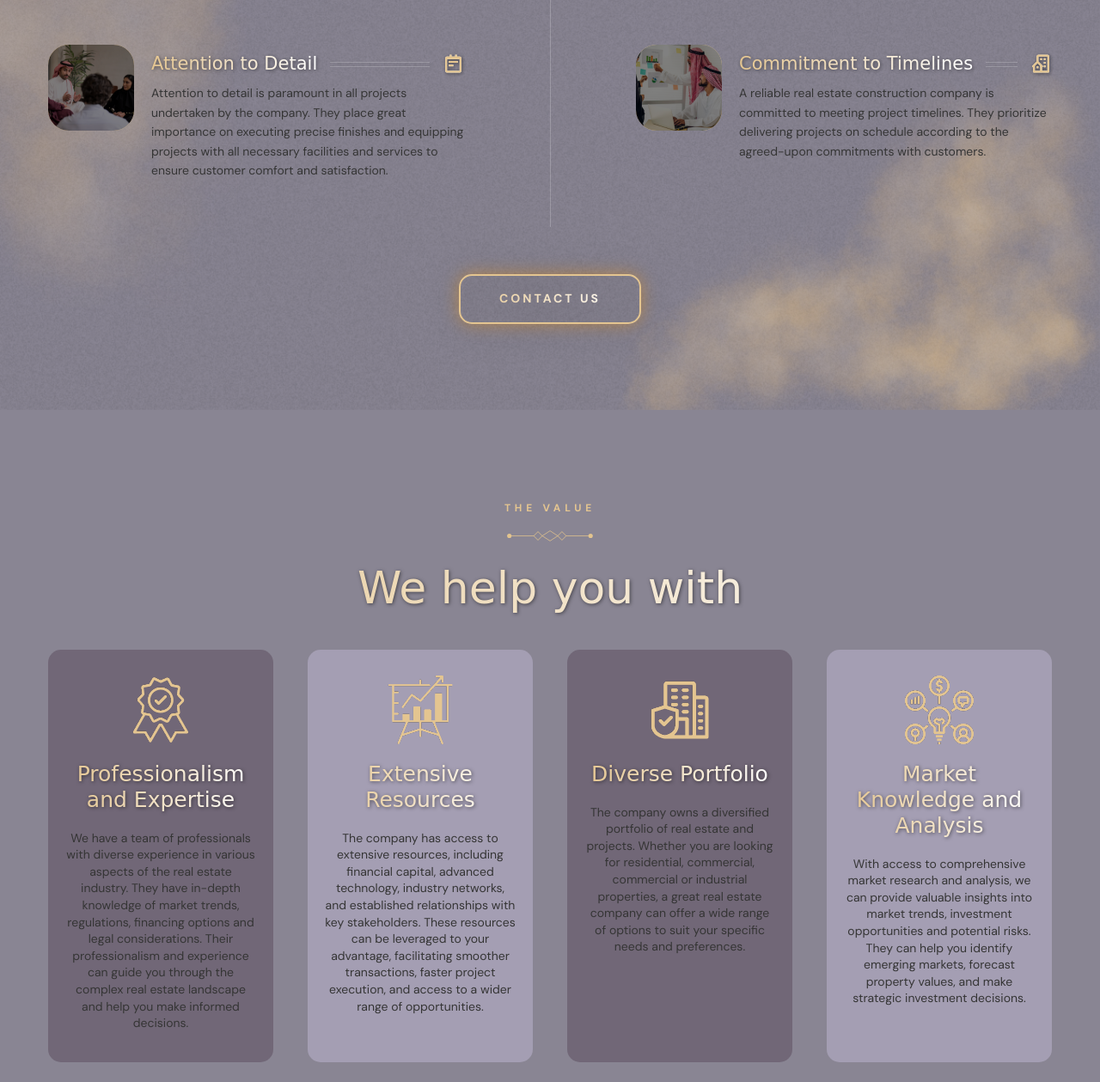
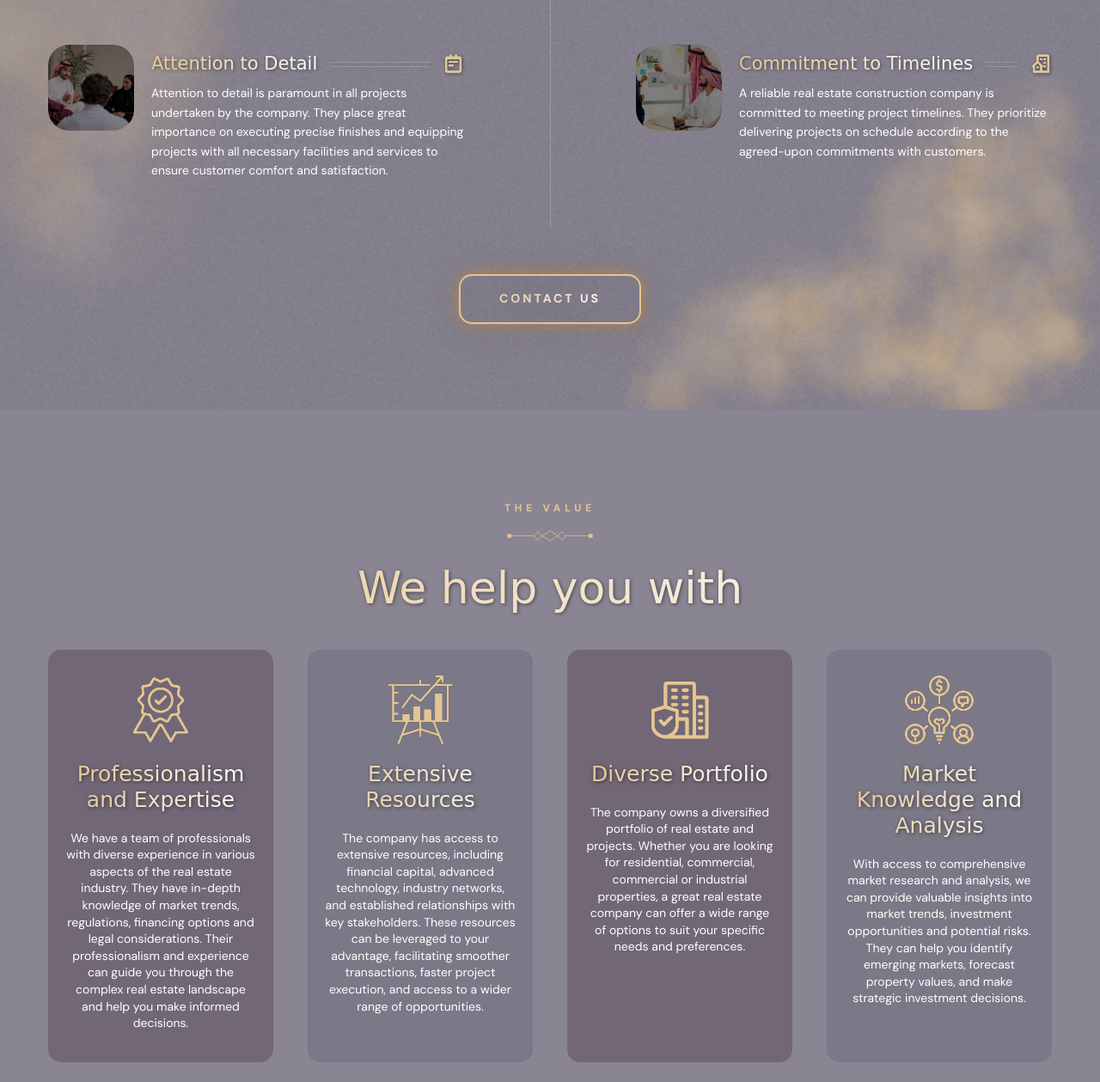
Before and after one commit to Ahmedragab24/Website-Real-Estate-, a plain HTML site: page index.html in a window 1280 px wide. Shown: the part 4401-5660 px from the top of the page at 86% size. Drawn offline with nearby package versions, Linux system fonts and the light colour scheme; a web font is replaced by a local one.

Commit message:
Add files via upload

```diff
--- a/assets/css/style.css
+++ b/assets/css/style.css
@@ -1532,7 +1532,7 @@ body.dark-theme {
 }
 
 .menu-card .card-text {
-  color: var(--quick-silver);
+  color: var(--white);
   line-height: var(--lineHeight-4);
 }
 
@@ -1683,6 +1683,10 @@ body.dark-theme {
   opacity: 0;
 }
 
+.input-field {
+  background-color: var(--smoky-black-3);
+}
+
 textarea.input-field {
   resize: none;
   height: 140px;
@@ -1749,7 +1753,7 @@ textarea.input-field {
 }
 
 .feature-item:nth-child(2n) .feature-card {
-  background-color: var(--smoky-black-3);
+  background-color: var(--smoky-black-2);
 }
 
 .feature-card .card-icon {
@@ -1767,8 +1771,9 @@ textarea.input-field {
 }
 
 .feature-card .card-text {
-  color: var(--quick-silver);
+  color: var(--white);
   line-height: var(--lineHeight-6);
+  margin-top: 2rem;
 }
 
 .features .shape-1 {
```
